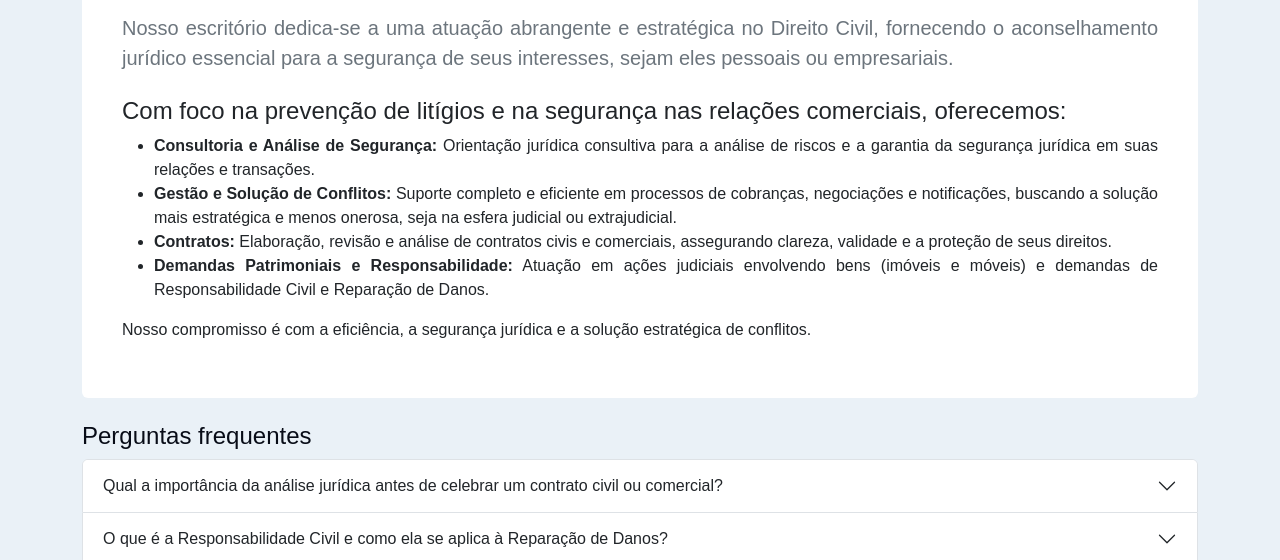
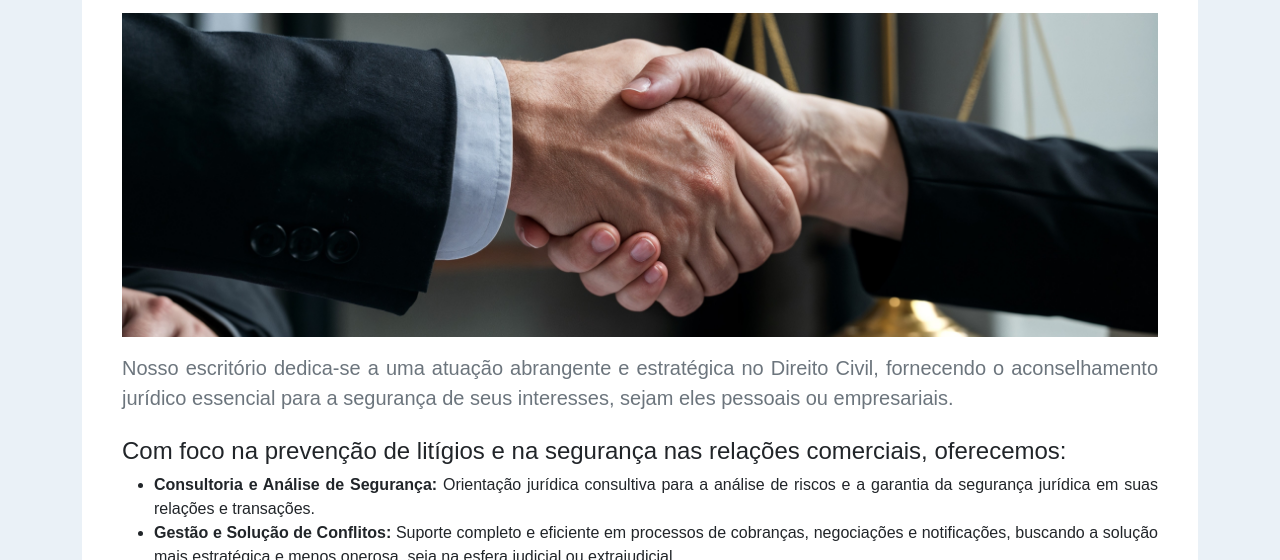
Before and after one commit to brunamichelecr/website_andradeeflores, a plain HTML site: page civil.html in a window 1280 px wide. Shown: the part 240-800 px from the top of the page. Drawn offline with nearby package versions, Linux system fonts and the light colour scheme.

Commit message:
Adiciona imagem maos.jpg às páginas e atualiza CSS/JS

```diff
--- a/assets/css/style.css
+++ b/assets/css/style.css
@@ -328,3 +328,26 @@ footer a { color: var(--color-light-blue); }
 		padding: 1rem; /* match content-card mobile spacing */
 	}
 }
+/* Cropped header image used on area pages (e.g., civil.html) */
+
+.hero-crop {
+	overflow: visible; /* allow full image to show */
+	height: auto; /* let image define height */
+	margin: .75rem 0;
+	display: block;
+	/* width is set at runtime to match the H1 width */
+}
+.hero-crop__img {
+	width: 100%;
+	height: auto; /* preserve aspect ratio and show entire image */
+	object-fit: contain; /* show whole image within the box */
+	object-position: center center;
+	display: block;
+}
+
+@media (max-width: 991px) {
+	.hero-crop { /* mobile: allow a slightly taller visual but still full image */ }
+}
+
+/* If JS is disabled, allow the image to remain full-width as a graceful fallback */
+.content-card .hero-crop { max-width: 100%; }
--- a/civil.html
+++ b/civil.html
@@ -14,6 +14,9 @@
       <div class="card mb-4 content-card">
         <div class="card-body">
           <h1 class="mt-3">Direito Civil: Orientação e Segurança Jurídica</h1>
+          <div class="hero-crop my-3">
+            <img src="assets/img/maos.jpg" alt="Mãos" class="hero-crop__img">
+          </div>
           <p class="lead">Nosso escritório dedica-se a uma atuação abrangente e estratégica no Direito Civil, fornecendo o aconselhamento jurídico essencial para a segurança de seus interesses, sejam eles pessoais ou empresariais.</p>
 
           <section class="mt-4">
@@ -72,5 +75,22 @@
     <script src="https://cdn.jsdelivr.net/npm/bootstrap@5.3.2/dist/js/bootstrap.bundle.min.js"></script>
     <script src="assets/js/components.js"></script>
     <script src="assets/js/main.js"></script>
+    <script>
+      document.addEventListener('DOMContentLoaded', function(){
+        var h1 = document.querySelector('.content-card h1');
+        var crop = document.querySelector('.content-card .hero-crop');
+        if (!h1 || !crop) return;
+        function matchWidth(){
+          var w = h1.offsetWidth;
+          crop.style.width = w + 'px';
+        }
+        matchWidth();
+        var resizeTimer;
+        window.addEventListener('resize', function(){
+          clearTimeout(resizeTimer);
+          resizeTimer = setTimeout(matchWidth, 120);
+        });
+      });
+    </script>
   </body>
 </html>
```
Also changed, not shown: empresarial.html (+20 -0 lines), familia.html (+20 -0 lines), trabalhistas.html (+20 -0 lines), tributario.html (+20 -0 lines), assets/img/maos.jpg (added), 1 other file.
